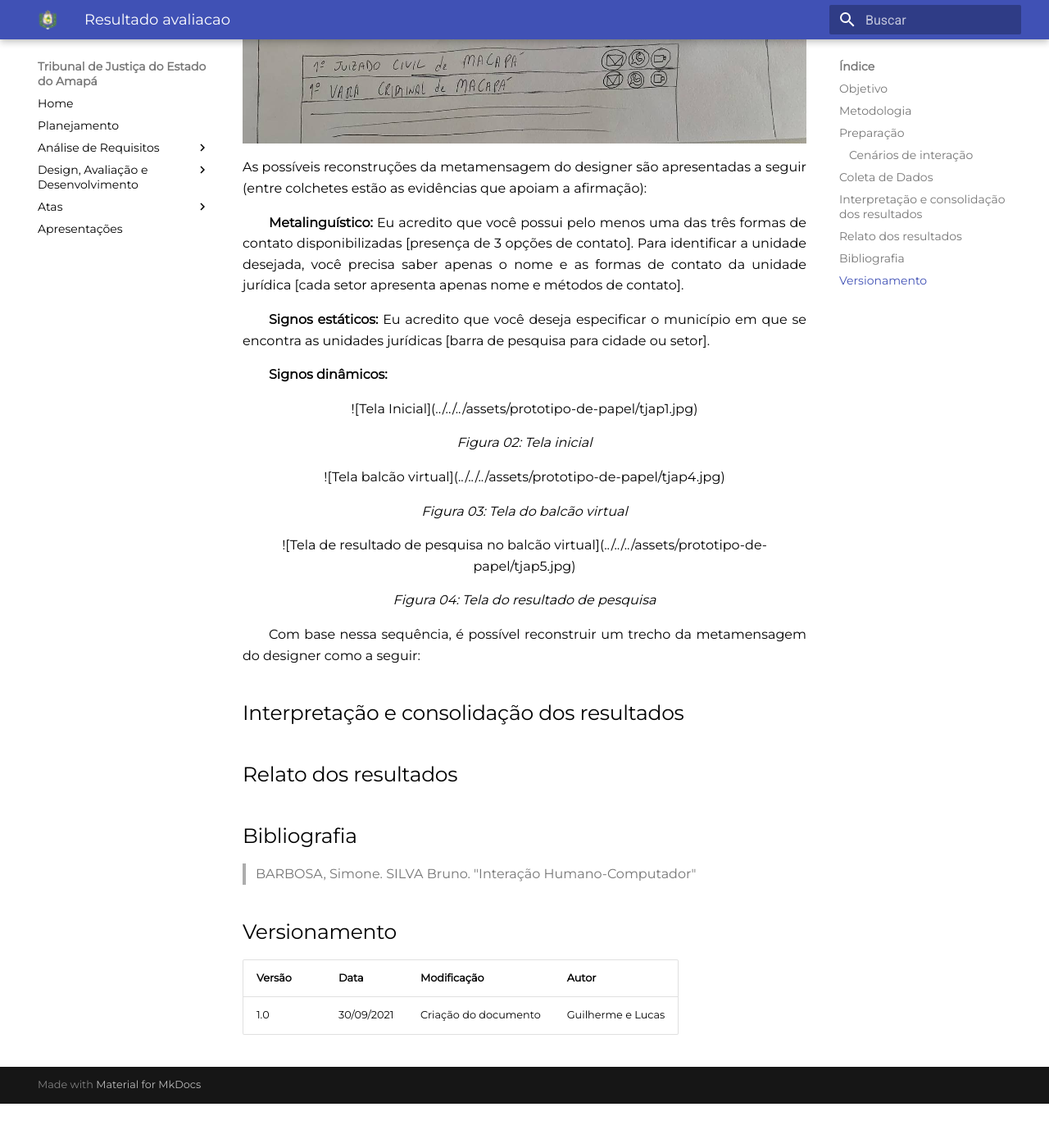
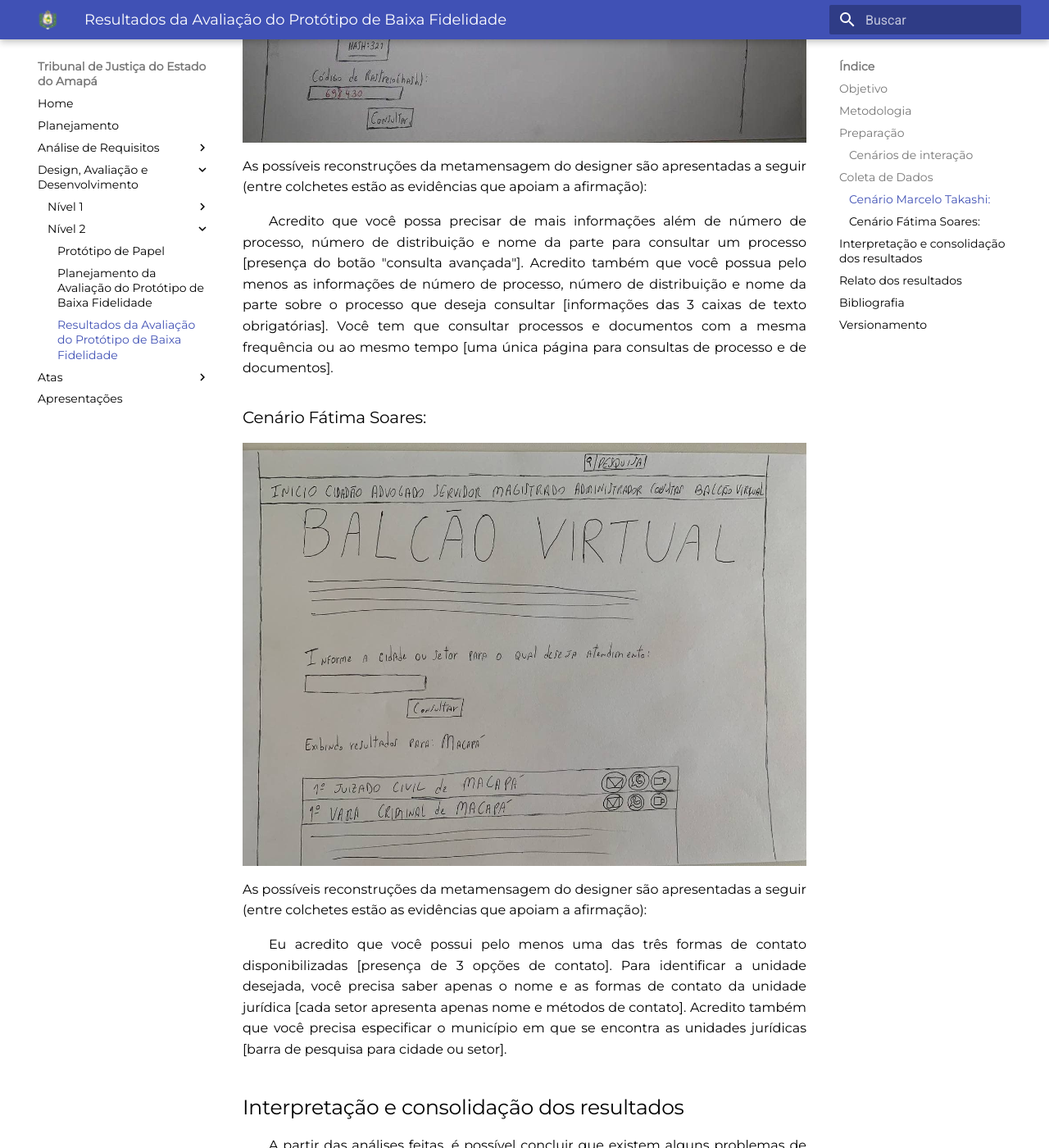
Before and after one commit to Interacao-Humano-Computador/2021.1-Tribunal_de_Justica_do_Amapa, an MkDocs documentation site: the page built from docs/design-ava-des/nivel-2/resultado_avaliacao.md, in a window 1280 px wide and 1400 px high, scrolled down 1458 px. Shown: the whole window at 82% size. Built offline with MkDocs 1.6.1 and Material for MkDocs 9.7.7, drawn with Linux system fonts in a browser that asks for light colours; before the commit the page ends 2804 px from its top, so only the background shows below that; some of the changed text lies outside the part shown.

Commit message:
Adição de tópicos

```diff
--- a/docs/design-ava-des/nivel-2/resultado_avaliacao.md
+++ b/docs/design-ava-des/nivel-2/resultado_avaliacao.md
@@ -12,39 +12,45 @@
 
 Cenários utilizados:
 
-- Marcelo Takashi deseja passar em um concurso para se tornar juiz no Amapá. Marcelo gostaria de consultar um processo através do site.
+- Marcelo Takashi precisa visualizar os detalhes de um processo através do número do processo e número de distribuição do processo.
 - Fátima Soares foi sorteada para ser jurada em um processo no Tribunal de Justiça do Amapá, e gostaria de obter mais informações através do Balcão Virtual do site.
 
 ## Coleta de Dados
 
-&emsp;&emsp;A avaliação do protótipo de baixa fidelidade foi realizada por dois avaliadores, integrantes do grupo.
+### Cenário Marcelo Takashi:
+
+![Tela de consultas](../../../assets/prototipo-de-papel/tjap2.jpg)
+
+As possíveis reconstruções da metamensagem do designer são apresentadas a seguir (entre colchetes estão as evidências que apoiam a afirmação):
+
+&emsp;&emsp;Acredito que você possa precisar de mais informações além de número de processo, número de distribuição e nome da parte para consultar um processo [presença do botão "consulta avançada"]. Acredito também que você possua pelo menos as informações de número de processo, número de distribuição e nome da parte sobre o processo que deseja consultar [informações das 3 caixas de texto obrigatórias]. Você tem que consultar processos e documentos com a mesma frequência ou ao mesmo tempo [uma única página para consultas de processo e de documentos].
+
+
+### Cenário Fátima Soares:
 
 ![Tela de resultado de pesquisa no balcão virtual](../../../assets/prototipo-de-papel/tjap5.jpg)
 
 As possíveis reconstruções da metamensagem do designer são apresentadas a seguir (entre colchetes estão as evidências que apoiam a afirmação):
 
-&emsp;&emsp;**Metalinguístico:**
-Eu acredito que você possui pelo menos uma das três formas de contato disponibilizadas [presença de 3 opções de contato]. Para identificar a unidade desejada, você precisa saber apenas o nome e as formas de contato da unidade jurídica [cada setor apresenta apenas nome e métodos de contato].
+&emsp;&emsp;Eu acredito que você possui pelo menos uma das três formas de contato disponibilizadas [presença de 3 opções de contato]. Para identificar a unidade desejada, você precisa saber apenas o nome e as formas de contato da unidade jurídica [cada setor apresenta apenas nome e métodos de contato]. Acredito também que você precisa especificar o município em que se encontra as unidades jurídicas [barra de pesquisa para cidade ou setor].
 
-&emsp;&emsp;**Signos estáticos:**
-Eu acredito que você deseja especificar o município em que se encontra as unidades jurídicas [barra de pesquisa para cidade ou setor].
+## Interpretação e consolidação dos resultados
 
-&emsp;&emsp;**Signos dinâmicos:**
-<center>
-![Tela Inicial](../../../assets/prototipo-de-papel/tjap1.jpg)
-<figcaption>Figura 02: Tela inicial</figcaption>
-![Tela balcão virtual](../../../assets/prototipo-de-papel/tjap4.jpg)
-<figcaption>Figura 03: Tela do balcão virtual</figcaption>
-![Tela de resultado de pesquisa no balcão virtual](../../../assets/prototipo-de-papel/tjap5.jpg)
-<figcaption>Figura 04: Tela do resultado de pesquisa</figcaption>
-</center>
-&emsp;&emsp;Com base nessa sequência, é possível reconstruir um trecho da metamensagem do designer como a seguir:
+&emsp;&emsp;A partir das análises feitas, é possível concluir que existem alguns problemas de comunicabilidade. No balcão virtual, as únicas informações exibidas sobre cada unidade são o nome e as formas de contato, mas talvez seja necessário mais detalhes sobre cada unidade jurídica.
+
+&emsp;&emsp;Há uma única página para consultas de processo e de documento, que faz com que a página fique desorganizada, podendo causar mal entendimento das informações nela contidas por parte do usuário.
 
 
+## Relato dos resultados
 
+&emsp;&emsp;Nessa avaliação foi usado o método da inspeção semiótica, onde o avaliador analisa a qualidade da emissão da metacomunicação do designer codificada na interface para reconstruir a metamensagem do designer.
 
-## Interpretação e consolidação dos resultados
-## Relato dos resultados
+&emsp;&emsp;Foram avaliadas as principais telas usadas em cada um dos cenários de interação, ou seja, a tela de consulta para o cenário do Marcelo Takashi, e as telas do Balcão Virtual para o cenário da Fátima Soares. Os resultados obtidos mostram que o usuário é capaz de interagir com o site com certa fluidez e após as primeiras interações, o usuário aprende as funcionalidades.
+
+**Os principais problemas encontrados foram:**
+
+- No balcão virtual, apenas o nome e formas de contato de uma unidade são exibidos, mas pode ser que mais informações sejam necessárias para o usuário.
+- Consultas de processo e documento na mesma página.
 
 ## Bibliografia
 > BARBOSA, Simone. SILVA Bruno. "Interação Humano-Computador"
@@ -54,3 +60,4 @@ Eu acredito que você deseja especificar o município em que se encontra as unid
 | Versão | Data | Modificação | Autor |
 |--|--|--|--|
 | 1.0 | 30/09/2021 | Criação do documento | Guilherme e Lucas |
+| 1.1 | 01/10/2021 | Adição dos tópicos | Guilherme e Lucas |
--- a/mkdocs.yml
+++ b/mkdocs.yml
@@ -32,8 +32,9 @@ nav:
                         - Tarefa 2: design-ava-des/nivel-1/analise-tarefas/tarefa2.md
                         - Tarefa 3: design-ava-des/nivel-1/analise-tarefas/tarefa3.md
           - Nível 2:
+                      - Protótipo de Papel: design-ava-des/nivel-2/prototipo-de-papel.md
                       - Planejamento da Avaliação do Protótipo de Baixa Fidelidade: design-ava-des/nivel-2/planejamento_avaliacao.md
-                      - Protótipo de Papel: design-ava-des/nivel-2/prototipo-de-papel.md
+                      - Resultados da Avaliação do Protótipo de Baixa Fidelidade: design-ava-des/nivel-2/resultado_avaliacao.md
 
     - Atas:
           - 12/08/2021: atas/reuniao-12-08-2021.md
```
